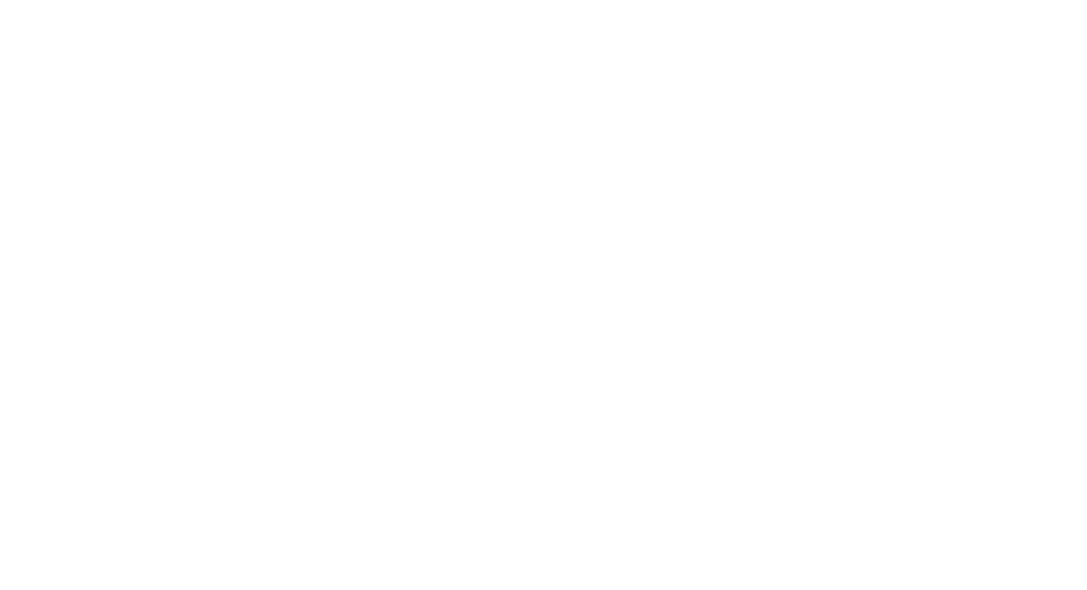
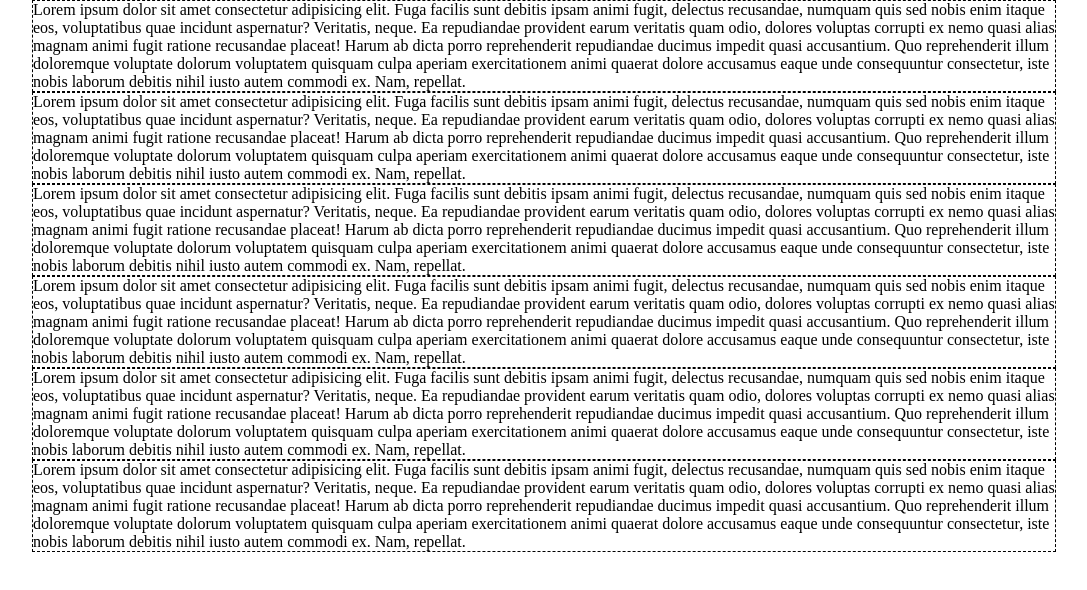
Before and after one commit to FernandoSalicandro/html-css-boolando, a plain HTML site: page index.html in a window 1280 px wide. Shown: the whole page, without its empty margins (96-1183 px from the left). Drawn offline with Linux system fonts and the light colour scheme.

Commit message:
feat : added card section

```diff
--- a/css/style.css
+++ b/css/style.css
@@ -11,8 +11,14 @@ img {
 /* COMMON */
 
 .container {
-    width: 80;
+    width: 80%;
     margin: 0 auto;
     /* DEBUG */
     border: 1px dashed black
 }
+
+.flex {
+    display: flex;
+}
+
+/* CARD SECTION  */
--- a/index.html
+++ b/index.html
@@ -1,11 +1,88 @@
 <!DOCTYPE html>
 <html lang="it">
+
 <head>
     <meta charset="UTF-8">
     <meta name="viewport" content="width=device-width, initial-scale=1.0">
     <title>Boolando</title>
     <link rel="stylesheet" href="./css/style.css">
 </head>
+
 <body>
+    <!-- STICKY HEADER NAV -->
+    <HEADER></HEADER>
+    <!-- FINE STICKY HEADER NAV -->
+
+    <!-- MAIN CONTENT -->
+    <main>
+        <!-- CARD SECTION -->
+        <section id=card-section>
+            <card class="container flex">Lorem ipsum dolor sit amet consectetur adipisicing elit. Fuga facilis sunt
+                debitis ipsam animi fugit, delectus recusandae, numquam quis sed nobis enim itaque eos, voluptatibus
+                quae incidunt aspernatur? Veritatis, neque.
+                Ea repudiandae provident earum veritatis quam odio, dolores voluptas corrupti ex nemo quasi alias magnam
+                animi fugit ratione recusandae placeat! Harum ab dicta porro reprehenderit repudiandae ducimus impedit
+                quasi accusantium.
+                Quo reprehenderit illum doloremque voluptate dolorum voluptatem quisquam culpa aperiam exercitationem
+                animi quaerat dolore accusamus eaque unde consequuntur consectetur, iste nobis laborum debitis nihil
+                iusto autem commodi ex. Nam, repellat.</card>
+            <card class="container flex">Lorem ipsum dolor sit amet consectetur adipisicing elit. Fuga facilis sunt
+                debitis ipsam animi fugit, delectus recusandae, numquam quis sed nobis enim itaque eos, voluptatibus
+                quae incidunt aspernatur? Veritatis, neque.
+                Ea repudiandae provident earum veritatis quam odio, dolores voluptas corrupti ex nemo quasi alias magnam
+                animi fugit ratione recusandae placeat! Harum ab dicta porro reprehenderit repudiandae ducimus impedit
+                quasi accusantium.
+                Quo reprehenderit illum doloremque voluptate dolorum voluptatem quisquam culpa aperiam exercitationem
+                animi quaerat dolore accusamus eaque unde consequuntur consectetur, iste nobis laborum debitis nihil
+                iusto autem commodi ex. Nam, repellat.</card>
+
+            <card class="container flex">Lorem ipsum dolor sit amet consectetur adipisicing elit. Fuga facilis sunt
+                debitis ipsam animi fugit, delectus recusandae, numquam quis sed nobis enim itaque eos, voluptatibus
+                quae incidunt aspernatur? Veritatis, neque.
+                Ea repudiandae provident earum veritatis quam odio, dolores voluptas corrupti ex nemo quasi alias magnam
+                animi fugit ratione recusandae placeat! Harum ab dicta porro reprehenderit repudiandae ducimus impedit
+                quasi accusantium.
+                Quo reprehenderit illum doloremque voluptate dolorum voluptatem quisquam culpa aperiam exercitationem
+                animi quaerat dolore accusamus eaque unde consequuntur consectetur, iste nobis laborum debitis nihil
+                iusto autem commodi ex. Nam, repellat.</card>
+
+                <card class="container flex">Lorem ipsum dolor sit amet consectetur adipisicing elit. Fuga facilis sunt
+                    debitis ipsam animi fugit, delectus recusandae, numquam quis sed nobis enim itaque eos, voluptatibus
+                    quae incidunt aspernatur? Veritatis, neque.
+                    Ea repudiandae provident earum veritatis quam odio, dolores voluptas corrupti ex nemo quasi alias magnam
+                    animi fugit ratione recusandae placeat! Harum ab dicta porro reprehenderit repudiandae ducimus impedit
+                    quasi accusantium.
+                    Quo reprehenderit illum doloremque voluptate dolorum voluptatem quisquam culpa aperiam exercitationem
+                    animi quaerat dolore accusamus eaque unde consequuntur consectetur, iste nobis laborum debitis nihil
+                    iusto autem commodi ex. Nam, repellat.</card>
+
+                    <card class="container flex">Lorem ipsum dolor sit amet consectetur adipisicing elit. Fuga facilis sunt
+                        debitis ipsam animi fugit, delectus recusandae, numquam quis sed nobis enim itaque eos, voluptatibus
+                        quae incidunt aspernatur? Veritatis, neque.
+                        Ea repudiandae provident earum veritatis quam odio, dolores voluptas corrupti ex nemo quasi alias magnam
+                        animi fugit ratione recusandae placeat! Harum ab dicta porro reprehenderit repudiandae ducimus impedit
+                        quasi accusantium.
+                        Quo reprehenderit illum doloremque voluptate dolorum voluptatem quisquam culpa aperiam exercitationem
+                        animi quaerat dolore accusamus eaque unde consequuntur consectetur, iste nobis laborum debitis nihil
+                        iusto autem commodi ex. Nam, repellat.</card>
+
+                        <card class="container flex">Lorem ipsum dolor sit amet consectetur adipisicing elit. Fuga facilis sunt
+                            debitis ipsam animi fugit, delectus recusandae, numquam quis sed nobis enim itaque eos, voluptatibus
+                            quae incidunt aspernatur? Veritatis, neque.
+                            Ea repudiandae provident earum veritatis quam odio, dolores voluptas corrupti ex nemo quasi alias magnam
+                            animi fugit ratione recusandae placeat! Harum ab dicta porro reprehenderit repudiandae ducimus impedit
+                            quasi accusantium.
+                            Quo reprehenderit illum doloremque voluptate dolorum voluptatem quisquam culpa aperiam exercitationem
+                            animi quaerat dolore accusamus eaque unde consequuntur consectetur, iste nobis laborum debitis nihil
+                            iusto autem commodi ex. Nam, repellat.</card>
+        </section>
+        <!-- FINE CARD SECTION -->
+    </main>
+    <!-- FINE MAIN CONTENT -->
+
+    <!-- FOOTER -->
+    <footer></footer>
+    <!-- FINE FOOTER -->
 </body>
+
 </html>
```
